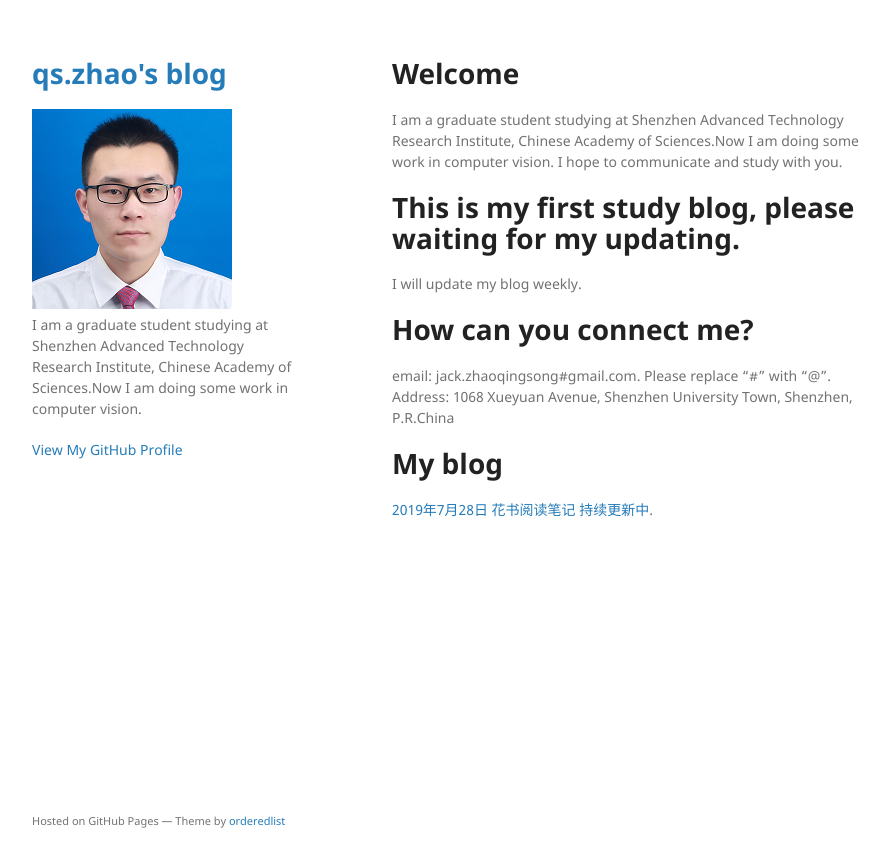
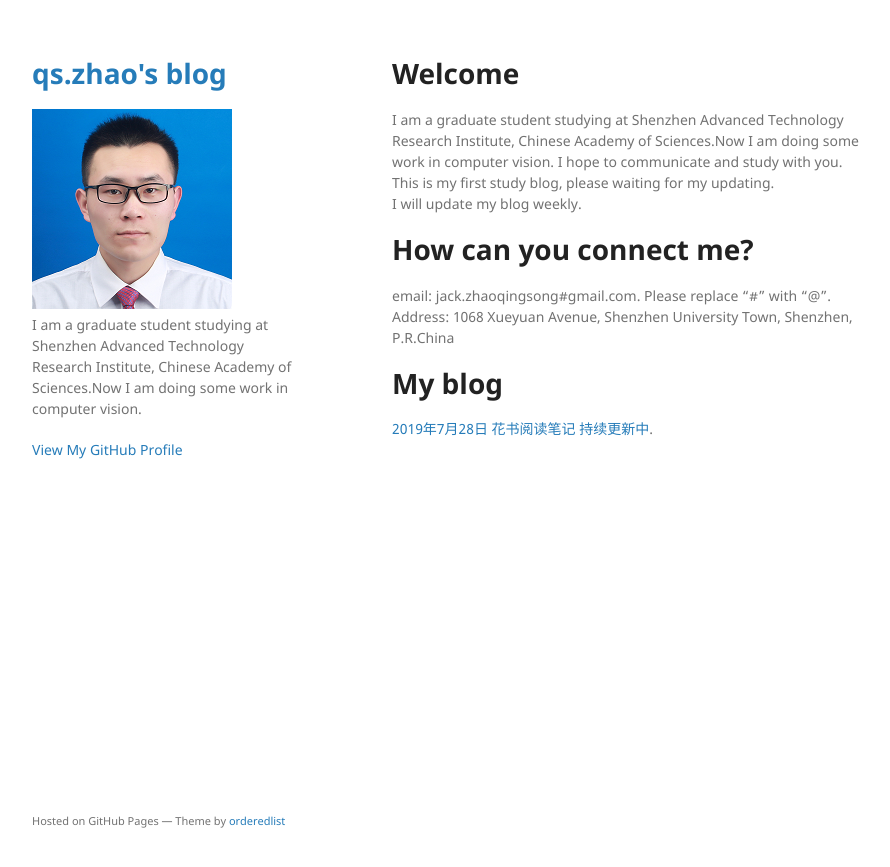
Before and after one commit to mengzhezhou/mengzhezhou.github.io, a Jekyll site: the page built from index.md, in a window 1280 px wide. Shown: the top 867 px of the page, without its empty margins (178-1068 px from the left). Built offline with Jekyll 4.4.1, drawn with Linux system fonts in a browser that asks for light colours; our own code applies the rules of GitHub Pages for plain Markdown files.

```diff
--- a/index.md
+++ b/index.md
@@ -1,8 +1,7 @@
 # Welcome
 I am a graduate student studying at Shenzhen Advanced Technology Research Institute, Chinese Academy of Sciences.Now I am doing some work in computer vision. I hope to communicate and study with you.
-
-# This is my first study blog, please waiting for my updating.
-I will update my blog weekly.
+<br>This is my first study blog, please waiting for my updating.
+<br>I will update my blog weekly.
 
 # How can you connect me?
 email: jack.zhaoqingsong#gmail.com. Please replace "#" with "@".
```
